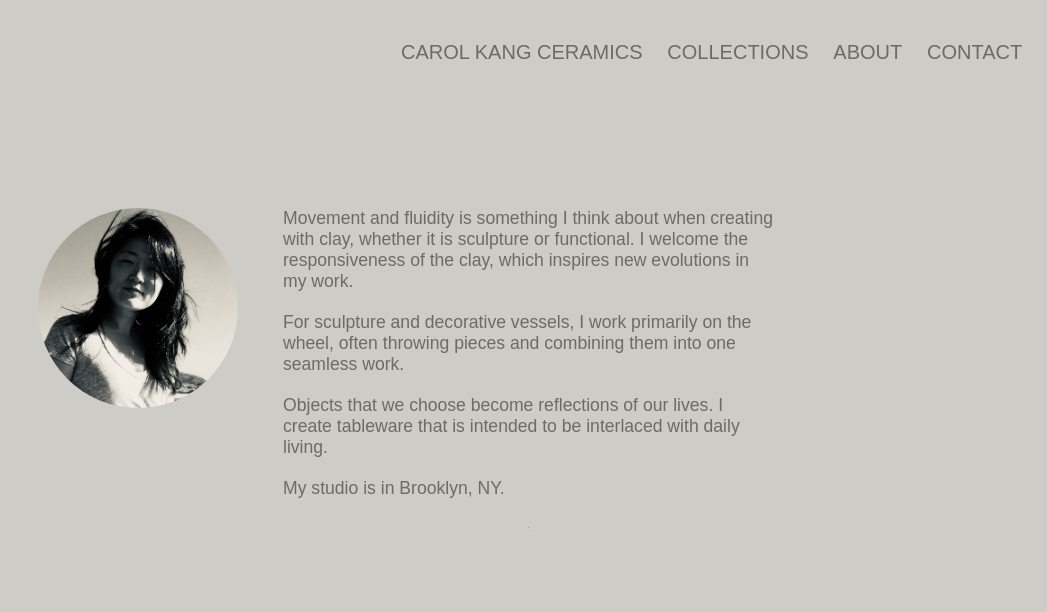
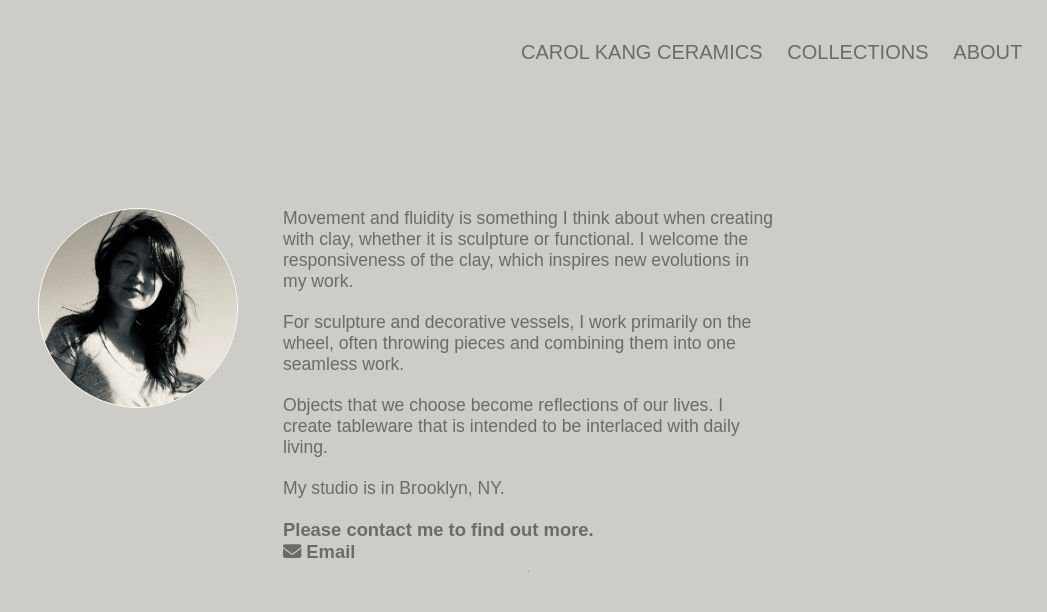
Before and after one commit to kangcarol/carolkang-ceramics, a React (Create React App) app: page /about in a window 1280 px wide. Shown: the top 612 px of the page, without its empty margins (233-1280 px from the left). Built offline with nearby package versions, Linux system fonts and the light colour scheme.

Commit message:
change contact to be on about page

```diff
--- a/package.json
+++ b/package.json
@@ -4,6 +4,7 @@
   "private": true,
   "dependencies": {
     "@fortawesome/fontawesome-svg-core": "^6.2.1",
+    "@fortawesome/free-regular-svg-icons": "^6.2.1",
     "@fortawesome/free-solid-svg-icons": "^6.2.1",
     "@fortawesome/react-fontawesome": "^0.2.0",
     "@testing-library/jest-dom": "^5.16.5",
--- a/src/components/NavBar/NavBar.jsx
+++ b/src/components/NavBar/NavBar.jsx
@@ -14,7 +14,7 @@ function NavBar() {
             <li><Link to='/'>CAROL KANG CERAMICS</Link></li>
             <li><Link to='/collections'>COLLECTIONS</Link></li>
             <li><Link to='/about'>ABOUT</Link></li>
-            <li><Link to='/contact'>CONTACT</Link></li>
+            {/* <li><Link to='/contact'>CONTACT</Link></li>  */}
           </ul>
         </nav>
       }
--- a/src/data/collections.js
+++ b/src/data/collections.js
@@ -16,7 +16,7 @@ export const collections = [
   },
   {
     title: "RIBBON VESSELS",
-    description: "ribbons of clay",
+    description: "porcelain, matte white glaze",
     images: ['/ribbon1.png','/ribbon2.png','/ribbon3.png','/ribbon4.png','/ribbon5.png','/ribbon6.png','/ribbon7.png','/ribbon8.png','/ribbon9.png']
   },
 ]
--- a/src/pages/About/About.jsx
+++ b/src/pages/About/About.jsx
@@ -17,11 +17,11 @@ function About() {
             <p>Objects that we choose become reflections of our lives. I create tableware that is intended to be interlaced with daily living.</p>
             <p>My studio is in Brooklyn, NY.</p>
 
-            {/* <h6>Please contact me to find out more.</h6>
+            <h6>Please contact me to find out more.</h6>
             <a href="mailto:hello@carolkang.com" target="_blank" rel="noreferrer" alt="Carol Kang email"><span>
               <h6><FontAwesomeIcon icon={faEnvelope}/></h6>
               <h6>Email</h6>
-            </span></a> */}
+            </span></a>
             <hr />
           </div>
       </section>
--- a/src/pages/About/About.module.css
+++ b/src/pages/About/About.module.css
@@ -14,6 +14,7 @@
   width: 200px;
   height: 200px;
   border-radius: 50%;
+  border: 1px solid white;
 }
 
 .about div {
--- a/src/pages/CollectionDetail/CollectionDetail.module.css
+++ b/src/pages/CollectionDetail/CollectionDetail.module.css
@@ -39,7 +39,7 @@
 
 .CollectionDetail h3 {
   margin: 0;
-  font-size: 1.25em;
+  font-size: 1em;
   font-weight: 300;
   padding: 0 0 1.35% 0;
 }
--- a/src/pages/Contact/Contact.jsx
+++ b/src/pages/Contact/Contact.jsx
@@ -5,13 +5,17 @@ import { faEnvelope} from '@fortawesome/free-solid-svg-icons'
 function Contact() {
   return (
     <main className={styles.contact}>
+      {/* <img
+        src='./fold1.png'
+        alt="carol-kang"
+      /> */}
       <section>
         <h1>HELLO</h1>
         <h3>PLEASE REACH OUT TO FIND OUT MORE. </h3>
         <a href="mailto:hello@carolkang.com" target="_blank" rel="noreferrer" alt="Carol Kang email">
           <span>
             <p><FontAwesomeIcon icon={faEnvelope}/></p>
-            <p>Email</p>
+            <p>EMAIL</p>
           </span>
         </a>
       </section>
--- a/src/pages/Contact/Contact.module.css
+++ b/src/pages/Contact/Contact.module.css
@@ -2,6 +2,12 @@
   display: flex;
   justify-content: center;
   padding: 10% 0 0 0;
+}
+
+.contact img {
+  width: 15%;
+  margin: 0 2% 2% 0;
+  border: 2px solid rgb(196,198,199);
 }
 
 .contact section {
@@ -25,7 +31,8 @@
 }
 
 .contact p {
-  font-size: 2em;
+  font-size: 1.75em;
+  font-weight: 400;
   margin: 0 0 0 1%;
   color: rgb(108, 108, 103);
 }
--- a/src/pages/Home/Home.jsx
+++ b/src/pages/Home/Home.jsx
@@ -10,7 +10,7 @@ function Home() {
       <ul>
         <li><Link to='/collections'>COLLECTIONS</Link></li>
         <li><Link to='/about'>ABOUT</Link></li>
-        <li><Link to='/contact'>CONTACT</Link></li>
+        {/* <li><Link to='/contact'>CONTACT</Link></li> */}
       </ul>
       </div>
     </main>
```
Also changed, not shown: 1 other file (tests, documents, lock files or other folders).
